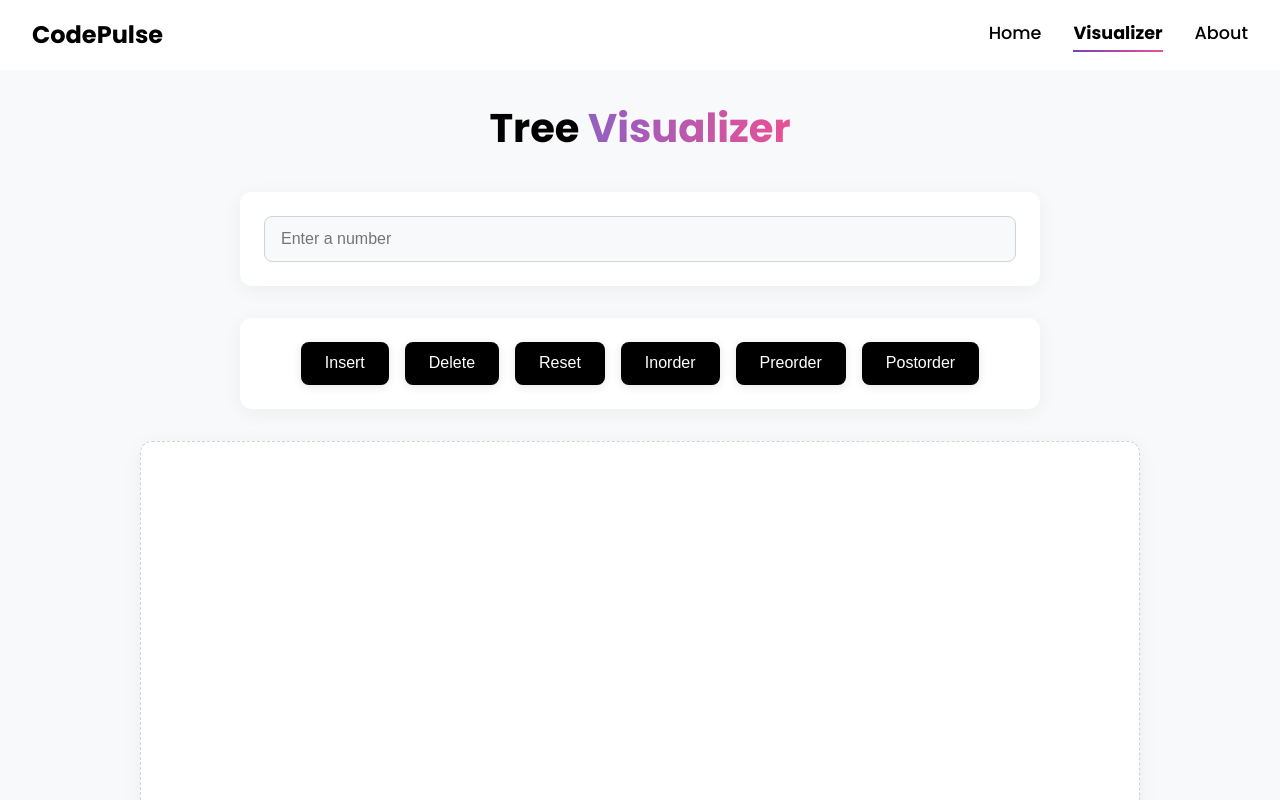
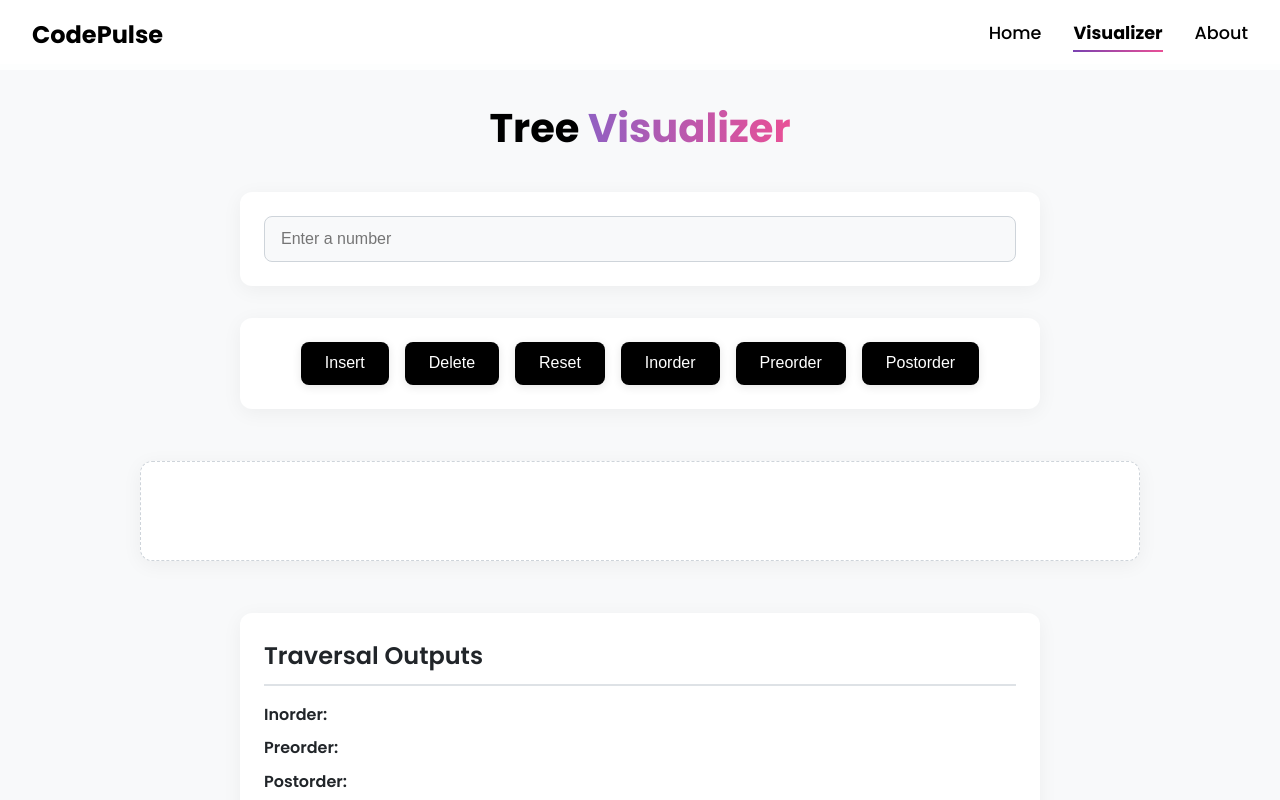
Before and after one commit to Mohd-Jabir/CodePulse, a React (Vite) app: page /#/Visualizer/ds/Tree in a window 1280 px wide. Shown: the top 800 px of the page. Built offline with nearby package versions, Linux system fonts and the light colour scheme.

Commit message:
Update Tree.css

```diff
--- a/src/Components/Styles/Tree.css
+++ b/src/Components/Styles/Tree.css
@@ -1,4 +1,3 @@
-
 @import url("https://fonts.googleapis.com/css2?family=Poppins:wght@300;400;500;600;700&display=swap");
 
 section {
@@ -94,11 +93,13 @@ box-shadow: 0 2px 10px rgba(0, 0, 0, 0.1);
   background-color: #fff;
   border-radius: 12px;
   box-shadow: 0 4px 20px rgba(0, 0, 0, 0.05);
+  width: 100%;
   max-width: 1000px;
-width: 100%;
-min-height: 500px;
+  display: block;
+  margin: 20px auto;
   border: 1px dashed #ced4da;
 }
+
 .Tree-canvas line {
   stroke: #555;
   stroke-width: 2px;
```
Lines whose indentation alone changed are shown as unchanged.
